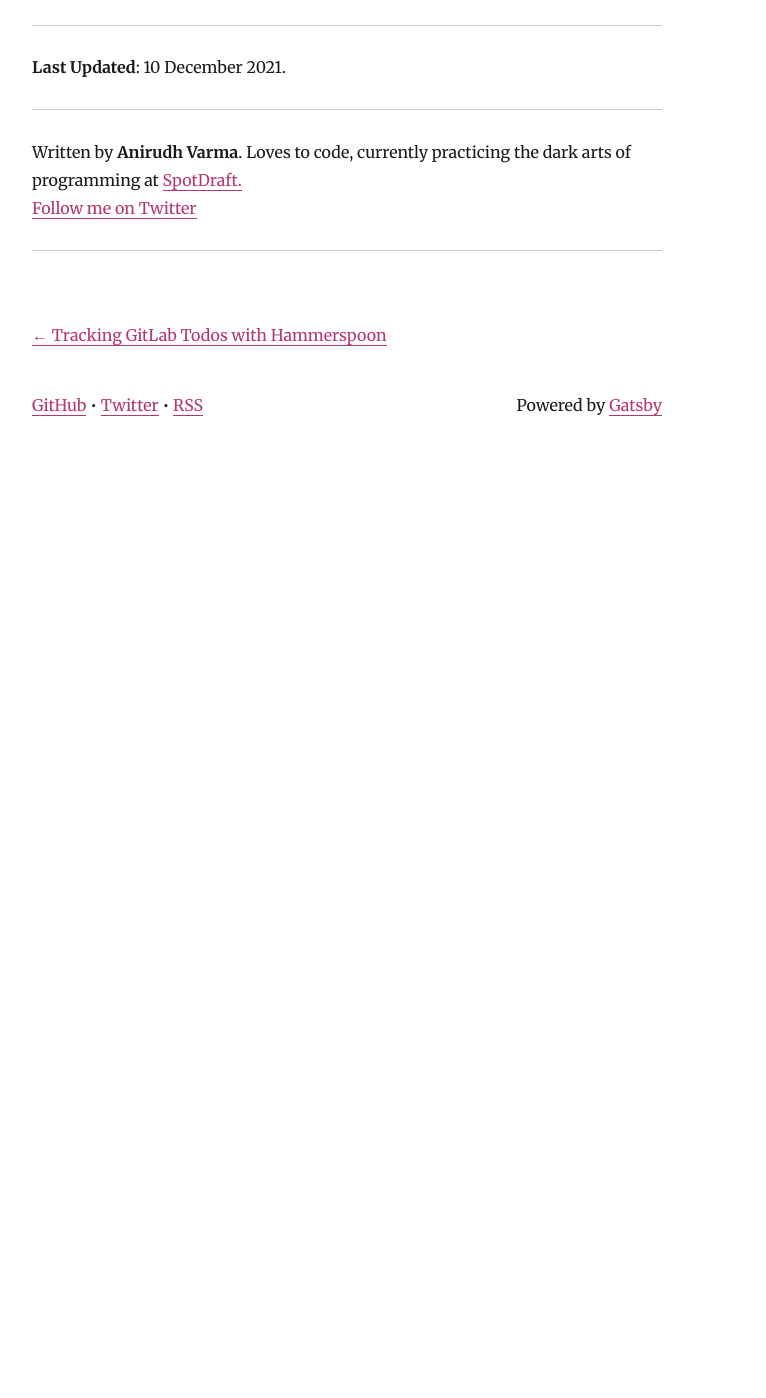
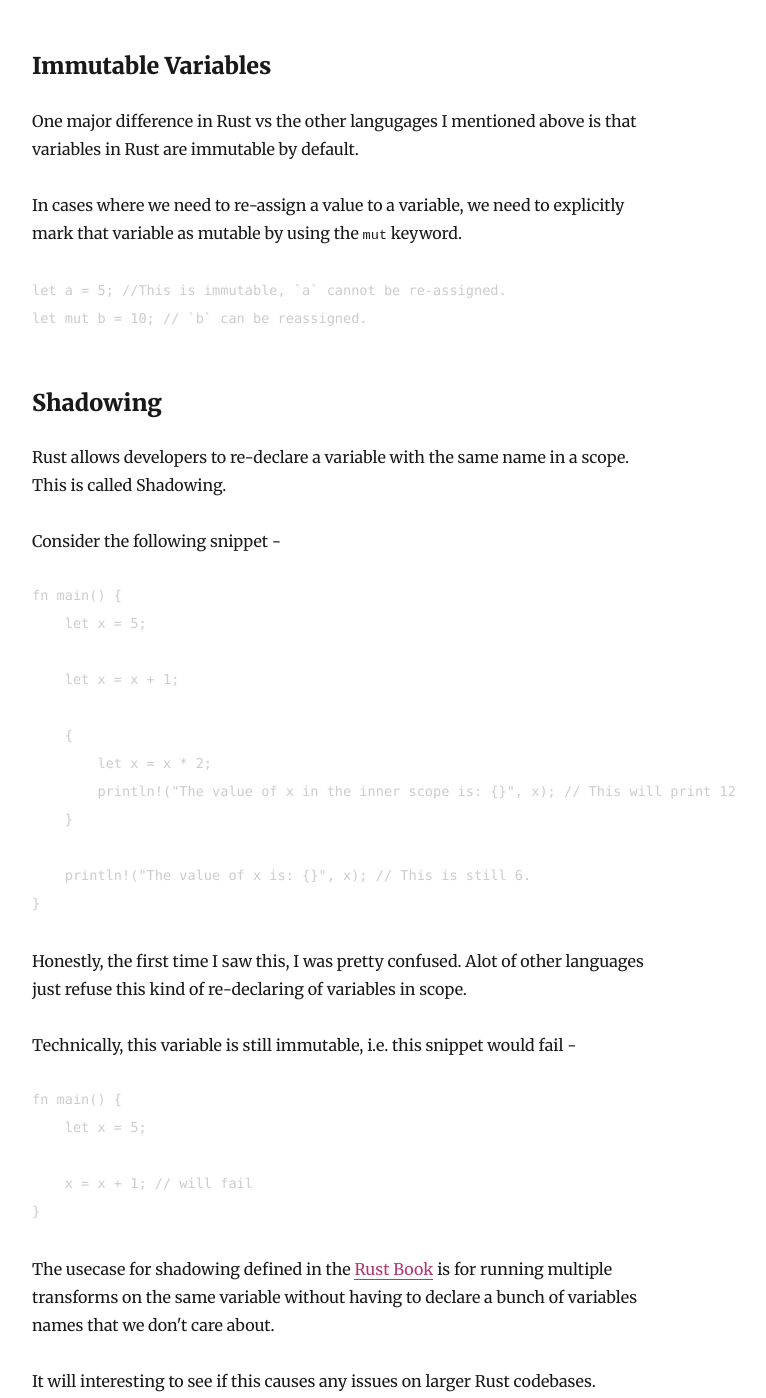
Before and after one commit to anirudhvarma12/undefined-blog, a Gatsby site: page /learning-rust/ in a window 1280 px wide. Shown: the part 2999-4397 px from the top of the page, without its empty margins (293-1059 px from the left). Before the commit the page ends 3460 px from the top, so only its background shows below. Built offline with nearby package versions, Linux system fonts and the light colour scheme; Gatsby itself is replaced by a stand-in of ours; some packages are replaced by stand-ins of ours; code samples lack their colours.

Commit message:
learning-rust: immutability and shadowing

````diff
--- a/content/blog/learning-rust/index.md
+++ b/content/blog/learning-rust/index.md
@@ -79,6 +79,52 @@ let guess: u32 = match guess.trim().parse() {
         };
 ```
 
+### Immutable Variables
+One major difference in Rust vs the other langugages I mentioned above is that variables in Rust are immutable by default.
+
+In cases where we need to re-assign a value to a variable, we need to explicitly mark that variable as mutable by using the `mut` keyword.
+
+```rs
+let a = 5; //This is immutable, `a` cannot be re-assigned.
+let mut b = 10; // `b` can be reassigned.
+```
+
+### Shadowing
+Rust allows developers to re-declare a variable with the same name in a scope. This is called Shadowing.
+
+Consider the following snippet -
+
+```rs
+fn main() {
+    let x = 5;
+
+    let x = x + 1;
+
+    {
+        let x = x * 2;
+        println!("The value of x in the inner scope is: {}", x); // This will print 12
+    }
+
+    println!("The value of x is: {}", x); // This is still 6.
+}
+
+```
+
+Honestly, the first time I saw this, I was pretty confused. Alot of other languages just refuse this kind of re-declaring of variables in scope.
+
+Technically, this variable is still immutable, i.e. this snippet would fail -
+```rs
+fn main() {
+    let x = 5;
+
+    x = x + 1; // will fail
+}
+```
+
+The usecase for shadowing defined in the [Rust Book](https://doc.rust-lang.org/book/ch03-01-variables-and-mutability.html#shadowing) is for running multiple transforms on the same variable without having to declare a bunch of variables names that we don't care about.
+
+It will interesting to see if this causes any issues on larger Rust codebases.
+
 ---
 
 **Last Updated**: 10 December 2021.
````
